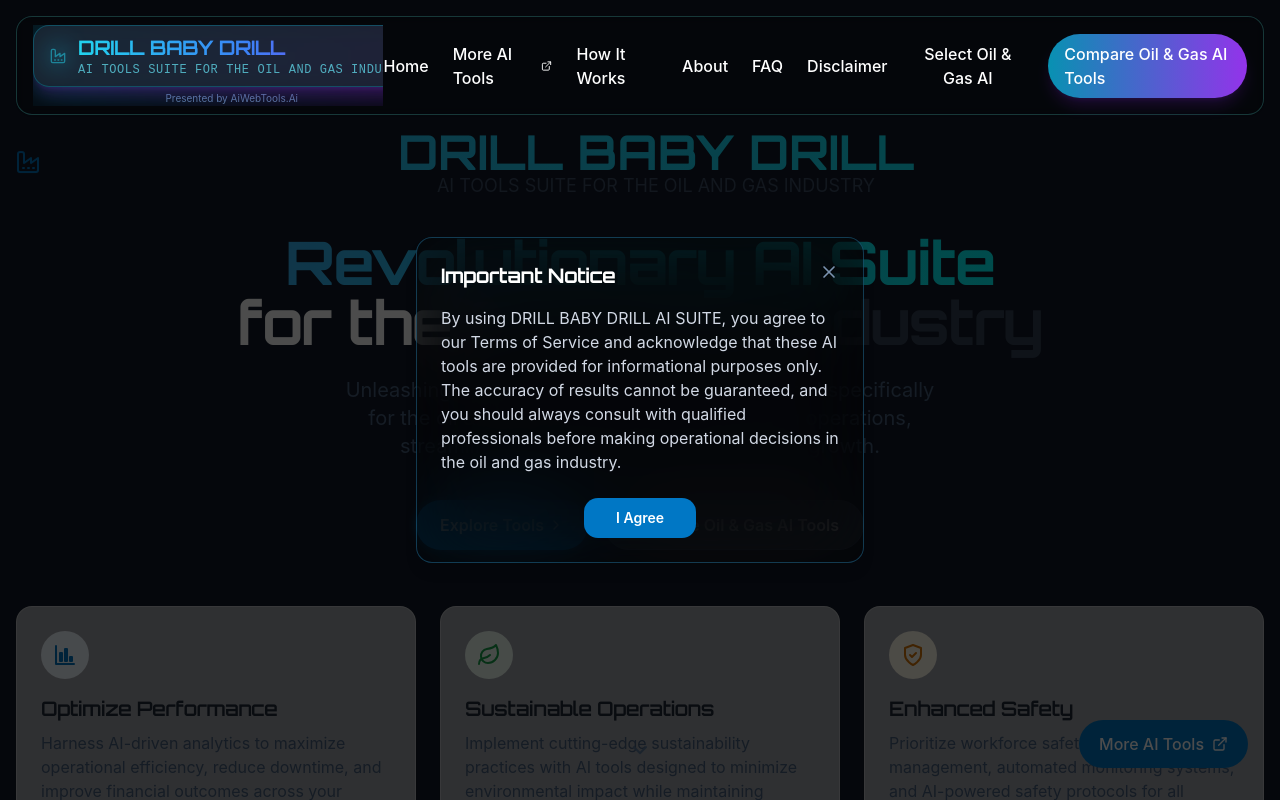
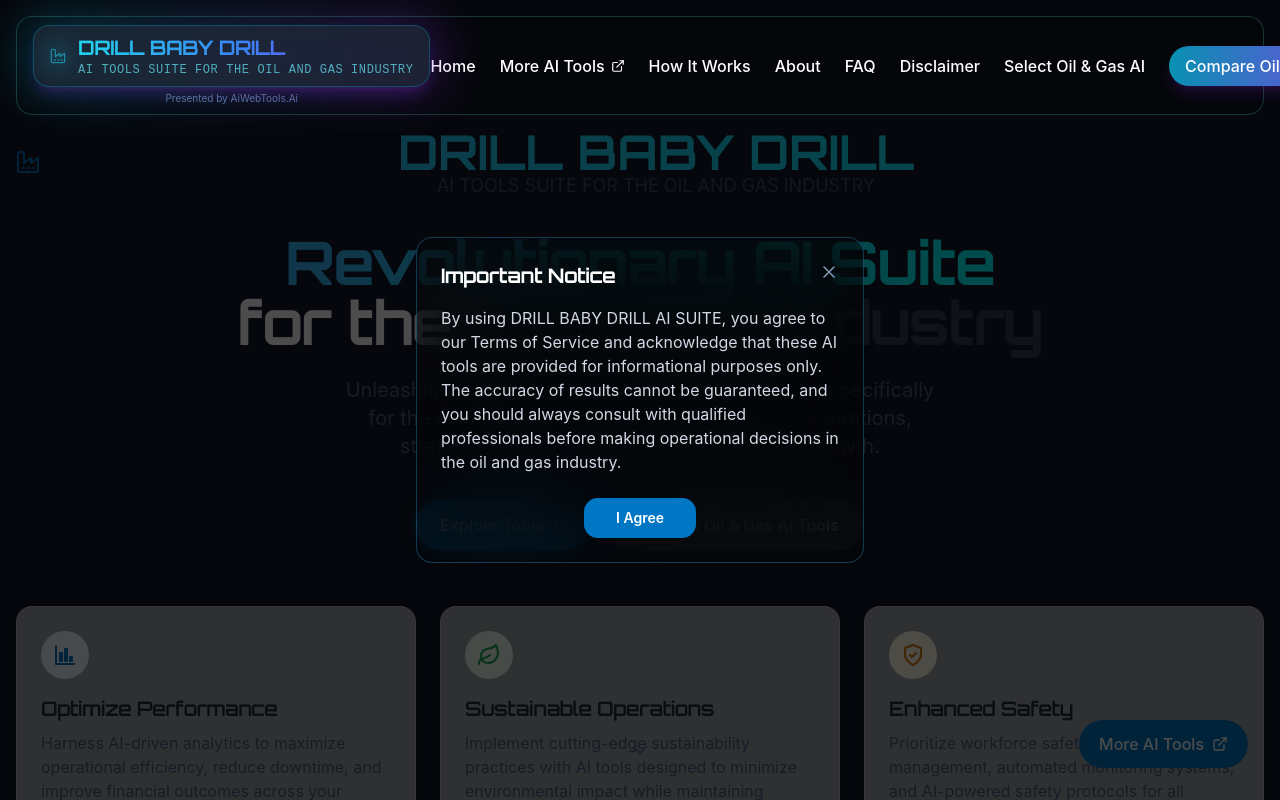
Before and after one commit to aiwebtools/drillbabydrillaisuite, a React (Vite) app: page / in a window 1280 px wide. Shown: the top 800 px of the page. Built offline with nearby package versions, Linux system fonts and the light colour scheme; a web font is replaced by a local one.

Commit message:
Fix: Logo still cut off
Further adjustments to logo components to ensure full display.

```diff
--- a/src/components/Navbar.tsx
+++ b/src/components/Navbar.tsx
@@ -57,20 +57,20 @@ const Navbar: React.FC<NavbarProps> = ({ className }) => {
 
   return (
     <NavbarContainer scrolled={scrolled} className={className}>
-      <div className="flex items-center overflow-hidden">
-        <div className="ml-1 sm:ml-0 flex-shrink-0">
+      <div className="flex items-center min-w-0 flex-shrink-0 overflow-visible">
+        <div className="overflow-visible">
           <CyberpunkLogo size="sm" />
         </div>
       </div>
 
-      <nav className="hidden md:flex items-center space-x-6">
+      <nav className="hidden md:flex items-center space-x-6 flex-shrink-0">
         <NavLinks links={navLinks} />
         <ToolsDropdown toolLinks={toolLinks} />
         <CompareToolsButton />
       </nav>
 
       {/* Mobile menu trigger and content */}
-      <div className="md:hidden">
+      <div className="md:hidden flex-shrink-0">
         <MobileMenu
           isOpen={mobileMenuOpen}
           setIsOpen={setMobileMenuOpen}
--- a/src/components/navbar/NavbarContainer.tsx
+++ b/src/components/navbar/NavbarContainer.tsx
@@ -27,7 +27,7 @@ const NavbarContainer: React.FC<NavbarContainerProps> = ({
           variant="dark"
           intensity={scrolled ? "medium" : "low"}
           className={cn(
-            "flex items-center justify-between py-2 px-2 sm:px-4 transition-all duration-300 border-cyber-light/20",
+            "flex items-center justify-between py-2 px-2 sm:px-4 transition-all duration-300 border-cyber-light/20 overflow-visible",
             scrolled ? "shadow-[0_0_15px_rgba(0,255,255,0.15)]" : ""
           )}
         >
```
